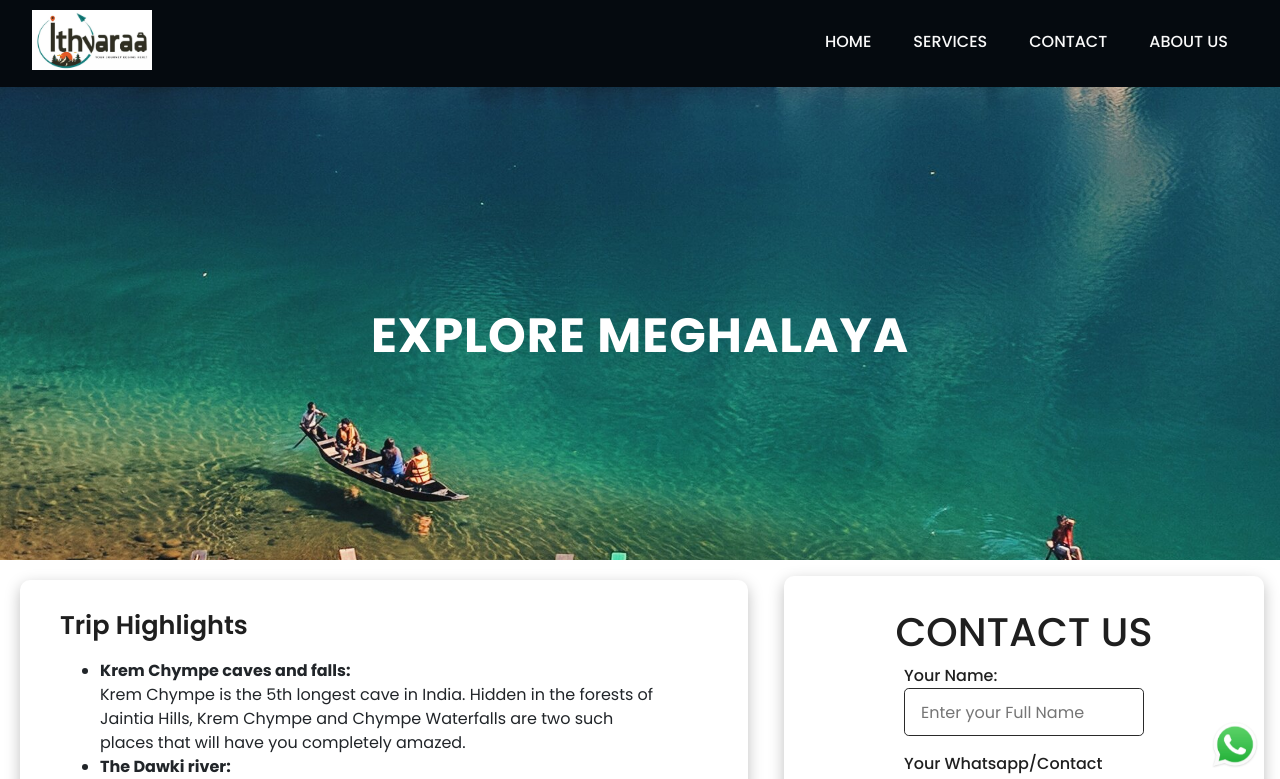
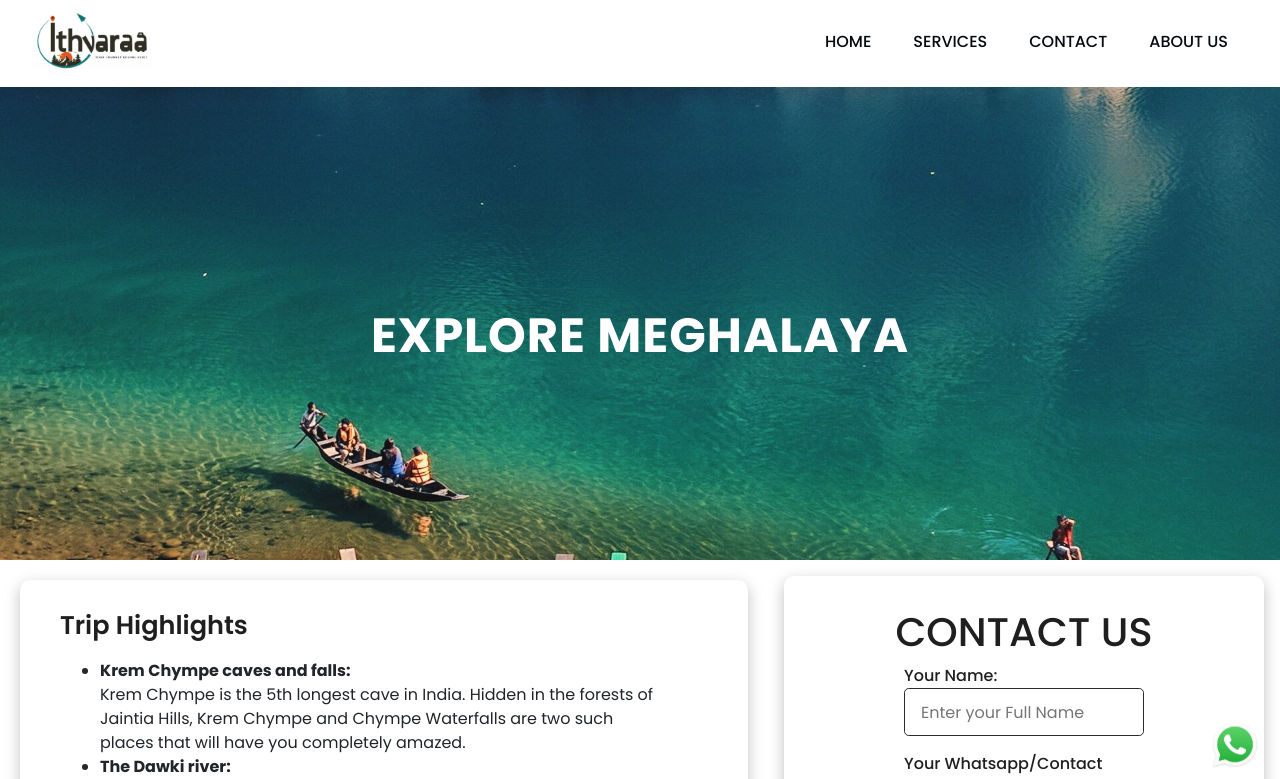
Before and after one commit to rks0001/travel-template, a React (Create React App) app: page /explore-meghalaya in a window 1280 px wide. Shown: the top 779 px of the page. Built offline with nearby package versions, Linux system fonts and the light colour scheme.

Commit message:
new-frontend-changes-21Aug

```diff
--- a/src/components/Navbar.js
+++ b/src/components/Navbar.js
@@ -7,7 +7,7 @@ import logo1 from '../assets/ithvaraa.jpg'
 
 const Navbar = () => {
   const [clicked, setClicked] = useState(false);
-  const [navbarBackground, setNavbarBackground] = useState("#050A0F");
+  const [navbarBackground, setNavbarBackground] = useState("#fff");
   const [navlinkColor, setNavlinkColor] = useState("#f9f9f9");
 
   const handleClick = () => {
@@ -27,10 +27,10 @@ const Navbar = () => {
 
   const handleScroll = () => {
     if (window.scrollY > 10) {
-      setNavbarBackground("#050A0F");
+      setNavbarBackground("#fff");
       setNavlinkColor("#1f1f1f")
     } else {
-      setNavbarBackground("#050A0F");
+      setNavbarBackground("#fff");
       setNavlinkColor("#f9f9f9")
     }
   };
--- a/src/components/NavbarStyles.css
+++ b/src/components/NavbarStyles.css
@@ -56,7 +56,7 @@ ul{
 }
 
 .nav-links {
-  color: #f9f9f9;
+  color: #050A0F;
   width: 100%;
   font-size: 1rem;
   padding: 0 1rem;
@@ -65,7 +65,7 @@ ul{
 }
 
 .nav-links:hover {
-  color: #f9f9f9;
+  color: #050A0F;
   border-radius: 4px;
   transition: all 0.2s ease-in-out;
 }
@@ -103,7 +103,7 @@ ul{
     display: flex;
     flex-direction: column;
     justify-content: flex-start;
-    background-color: #050A0F;
+    background-color: #fff;
     width: 100%;
     height: 100vh;
     position: absolute;
@@ -129,7 +129,7 @@ ul{
   }
 
   .nav-links {
-    color: #f9f9f9;
+    color: #050A0F;
     display: block;
     width: 100%;
     font-size: 1.2rem;
```
